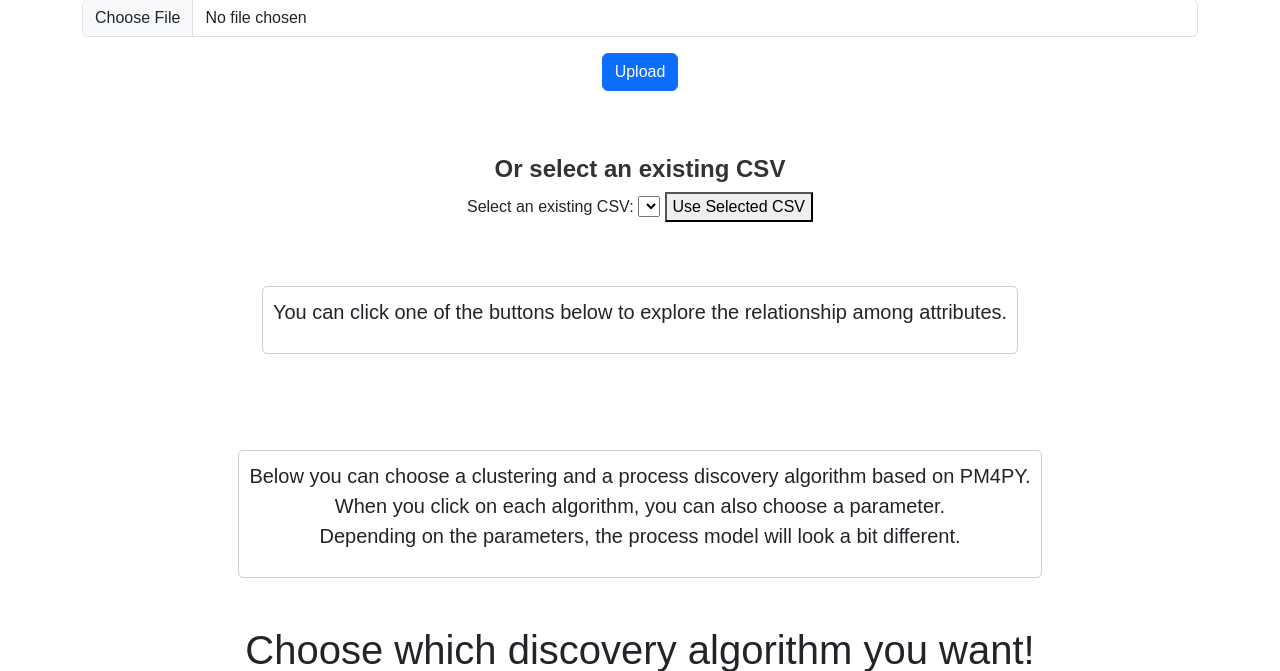
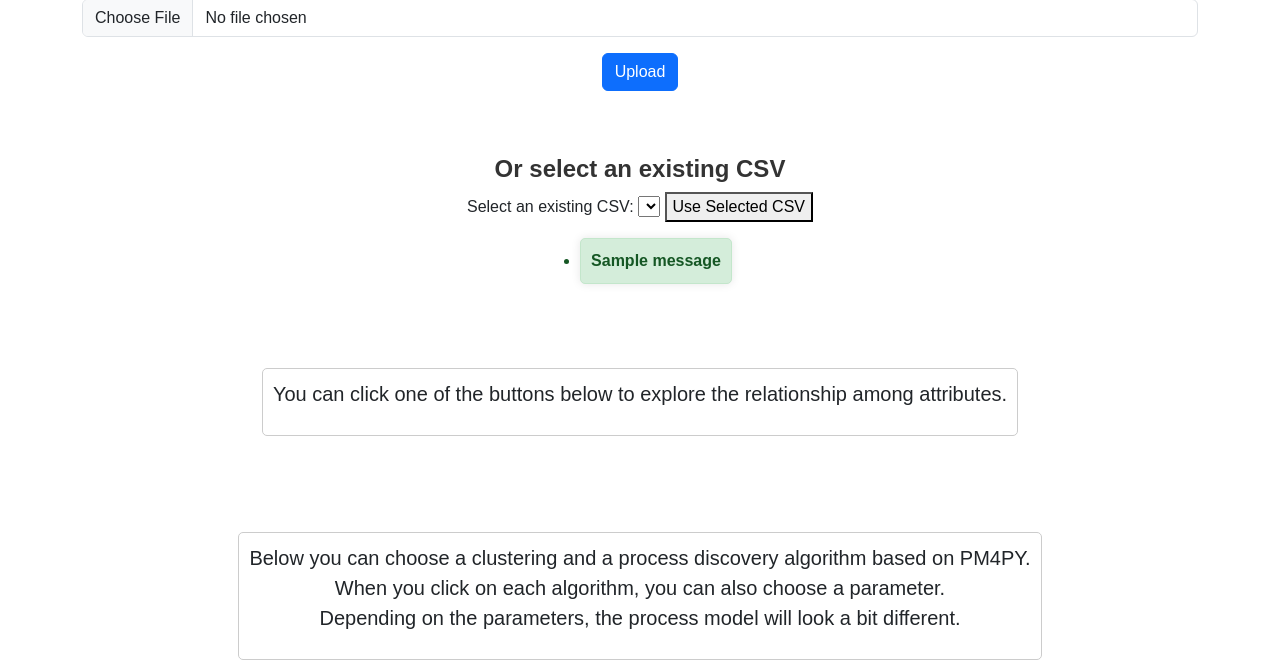
Before and after one commit to kwkim0129/Bachelor-thesis_Kowoon-Kim, a Flask app: page / in a window 1280 px wide. Shown: the part 185-856 px from the top of the page. Run offline with Flask 3, Linux system fonts and the light colour scheme; one stand-in notice (Sample message) is shown; lists and menus that the app fills with data are empty.

Commit message:
Add files via upload
error handling

```diff
--- a/templates/main.html
+++ b/templates/main.html
@@ -126,6 +126,35 @@
       visibility: visible;
       opacity: 1;
     }
+    ul.flash {
+    list-style-type: none;
+    padding: 0;
+    margin: 0;
+}
+
+/* Flash message for error category */
+.flash.error {
+    background-color: #f8d7da; /* Light red background */
+    color: #721c24; /* Dark red text */
+    border: 1px solid #f5c6cb; /* Red border */
+    padding: 10px;
+    margin-bottom: 20px;
+    border-radius: 5px;
+    font-weight: bold;
+    box-shadow: 0 0 10px rgba(0, 0, 0, 0.1);
+}
+
+/* Flash message for success category */
+.flash.success {
+    background-color: #d4edda; /* Light green background */
+    color: #155724; /* Dark green text */
+    border: 1px solid #c3e6cb; /* Green border */
+    padding: 10px;
+    margin-bottom: 20px;
+    border-radius: 5px;
+    font-weight: bold;
+    box-shadow: 0 0 10px rgba(0, 0, 0, 0.1);
+}
     {#input, textarea {#}
     {#    width: 100%;#}
     {#    padding: 10px;#}
@@ -181,7 +210,6 @@
     </form>
     <p id="responseMessage"></p>
 
-    <!-- recent one -->
     <div id="uniqueIdsContainer" style="display:none;">
         <h3>Select Unique IDs:</h3>
         <form method="POST" action="/main" id="uniqueIdsForm">
@@ -189,10 +217,19 @@
             <button type="button" id="submitIdsBtn">Submit</button>
         </form>
     </div>
-    <!------recent one ---------->
 </div>
 
-
+<body>
+{% with messages = get_flashed_messages(with_categories=true) %}
+    {% if messages %}
+        <ul>
+            {% for category, message in messages %}
+                <li class="flash {{ category }}">{{ message }}</li>
+            {% endfor %}
+        </ul>
+    {% endif %}
+{% endwith %}
+</body>
 
 <script>
 document.getElementById("useCsvBtn").addEventListener("click", function() {
```
Also changed, not shown: templates/direct_graph.html (+14 -1 lines).
